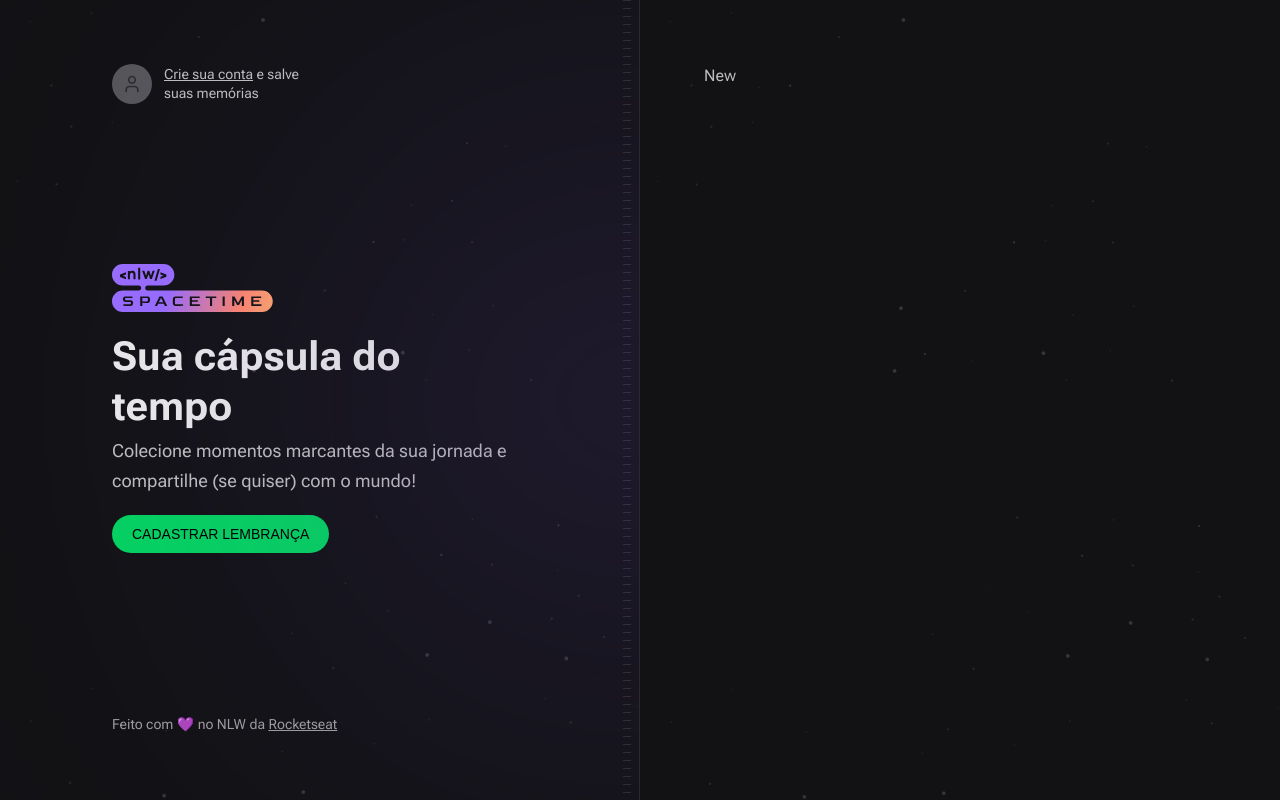
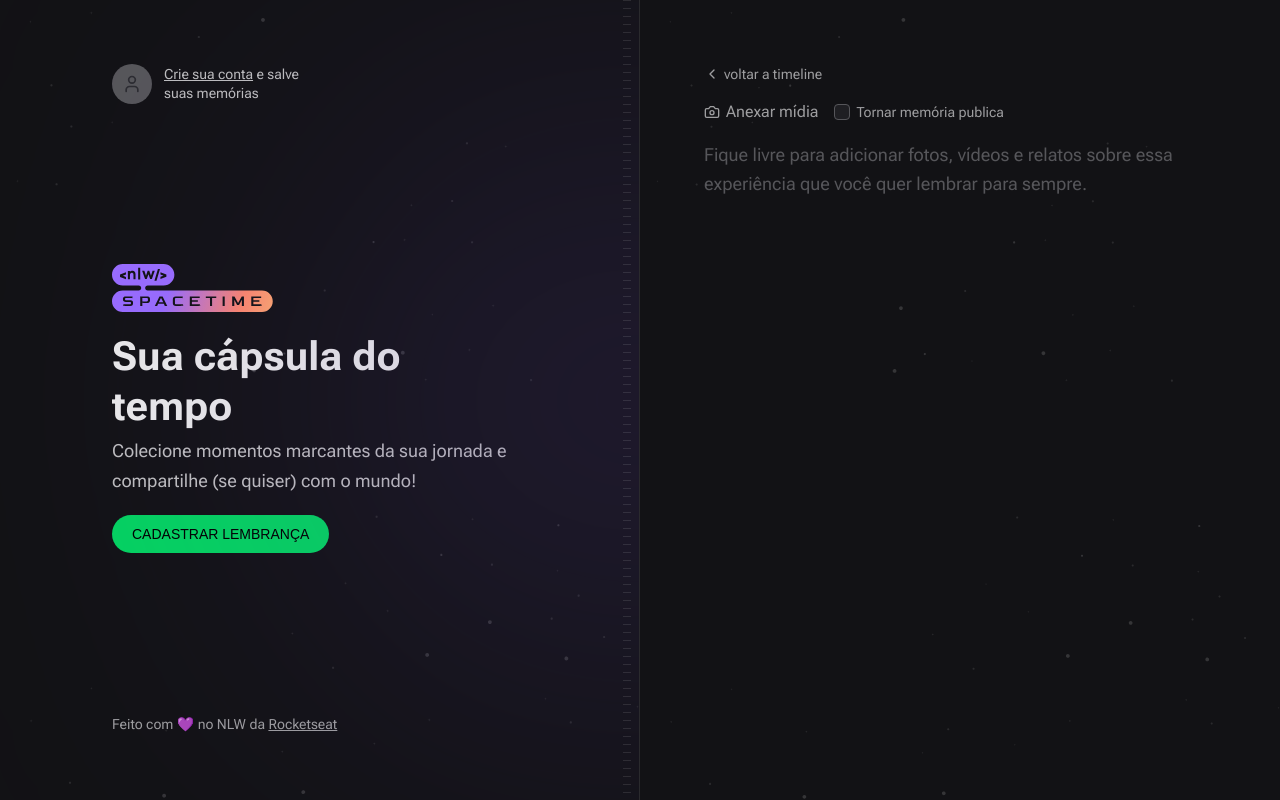
Before and after one commit to lucianobs1/web-react-spacetime, a Next.js app: page /memories/new in a window 1280 px wide. Built offline with nearby package versions, Linux system fonts and the light colour scheme; no server answers; a web font is replaced by a local one.

Commit message:
create middleware authentication and page newMemory

```diff
--- a/package.json
+++ b/package.json
@@ -27,6 +27,7 @@
   },
   "devDependencies": {
     "@rocketseat/eslint-config": "^1.2.0",
+    "@tailwindcss/forms": "^0.5.3",
     "prettier-plugin-tailwindcss": "^0.3.0"
   }
 }
--- a/src/app/api/auth/callback/route.ts
+++ b/src/app/api/auth/callback/route.ts
@@ -5,13 +5,15 @@
   const { searchParams } = new URL(request.url);
   const code = searchParams.get('code');
 
+  const redirectTo = request.cookies.get('redirectTo')?.value;
+
   const registerResponse = await api.post('/register', {
     code,
   });
 
   const { token } = registerResponse.data;
 
-  const redirectURL = new URL('/', request.url);
+  const redirectURL = redirectTo ?? new URL('/', request.url);
 
   const cookiesExpiresInSeconds = 60 * 60 * 24 * 30;
 
--- a/src/app/memories/new/page.tsx
+++ b/src/app/memories/new/page.tsx
@@ -1,7 +1,51 @@
+import { Camera, ChevronLeft } from 'lucide-react';
+import Link from 'next/link';
+
 export default function NewMemory() {
   return (
-    <div>
-      <h1>New</h1>
+    <div className="flex flex-1 flex-col gap-4">
+      <Link
+        href="/"
+        className="flex items-center gap-1 text-sm text-gray-200 hover:text-gray-100"
+      >
+        <ChevronLeft className="h-4 w-4" />
+        voltar a timeline
+      </Link>
+
+      <form className="flex flex-1 flex-col gap-2">
+        <div className="flex items-center gap-4">
+          <label
+            htmlFor="media"
+            className="tx-sm flex cursor-pointer items-center gap-1.5 text-gray-200 hover:text-gray-100"
+          >
+            <Camera className="h-4 w-4" />
+            Anexar mídia
+          </label>
+
+          <label
+            htmlFor="isPublic"
+            className="flex items-center gap-1.5 text-sm text-gray-200 hover:text-gray-100"
+          >
+            <input
+              type="checkbox"
+              name="isPublic"
+              id="isPublic"
+              value="true"
+              className="h-4 w-4 rounded border-gray-400 bg-gray-700 text-purple-500"
+            />
+            Tornar memória publica
+          </label>
+        </div>
+
+        <input type="file" id="media" className="invisible h-0 w-0" />
+
+        <textarea
+          name="content"
+          spellCheck={false}
+          className="w-full flex-1 resize-none rounded border-0 bg-transparent p-0 text-lg leading-relaxed text-gray-100 placeholder:text-gray-400 focus:ring-0"
+          placeholder="Fique livre para adicionar fotos, vídeos e relatos sobre essa experiência que você quer lembrar para sempre."
+        />
+      </form>
     </div>
   );
 }
--- a/src/components/Hero.tsx
+++ b/src/components/Hero.tsx
@@ -1,5 +1,6 @@
 import Image from 'next/image';
 import nlwLogo from '../assets/nlw-spacetime-logo.svg';
+import Link from 'next/link';
 
 export function Hero() {
   return (
@@ -15,12 +16,12 @@
           com o mundo!
         </p>
       </div>
-      <a
+      <Link
         className="inline-block rounded-full bg-green-500 px-5 py-3 font-alt text-sm uppercase leading-none text-black hover:bg-green-600"
-        href=""
+        href="/memories/new"
       >
         CADASTRAR LEMBRANÇA
-      </a>
+      </Link>
     </div>
   );
 }
--- a/src/components/Profile.tsx
+++ b/src/components/Profile.tsx
@@ -1,6 +1,5 @@
 import { getUser } from '@/lib/auth';
 import Image from 'next/image';
-import Link from 'next/link';
 
 export function Profile() {
   const { name, avatarUrl } = getUser();
--- a/tailwind.config.js
+++ b/tailwind.config.js
@@ -69,5 +69,5 @@
       },
     },
   },
-  plugins: [],
+  plugins: [require('@tailwindcss/forms')],
 };
```
Also changed, not shown: src/middleware.ts (added, +21 -0 lines), 1 other file (tests, documents, lock files or other folders).
